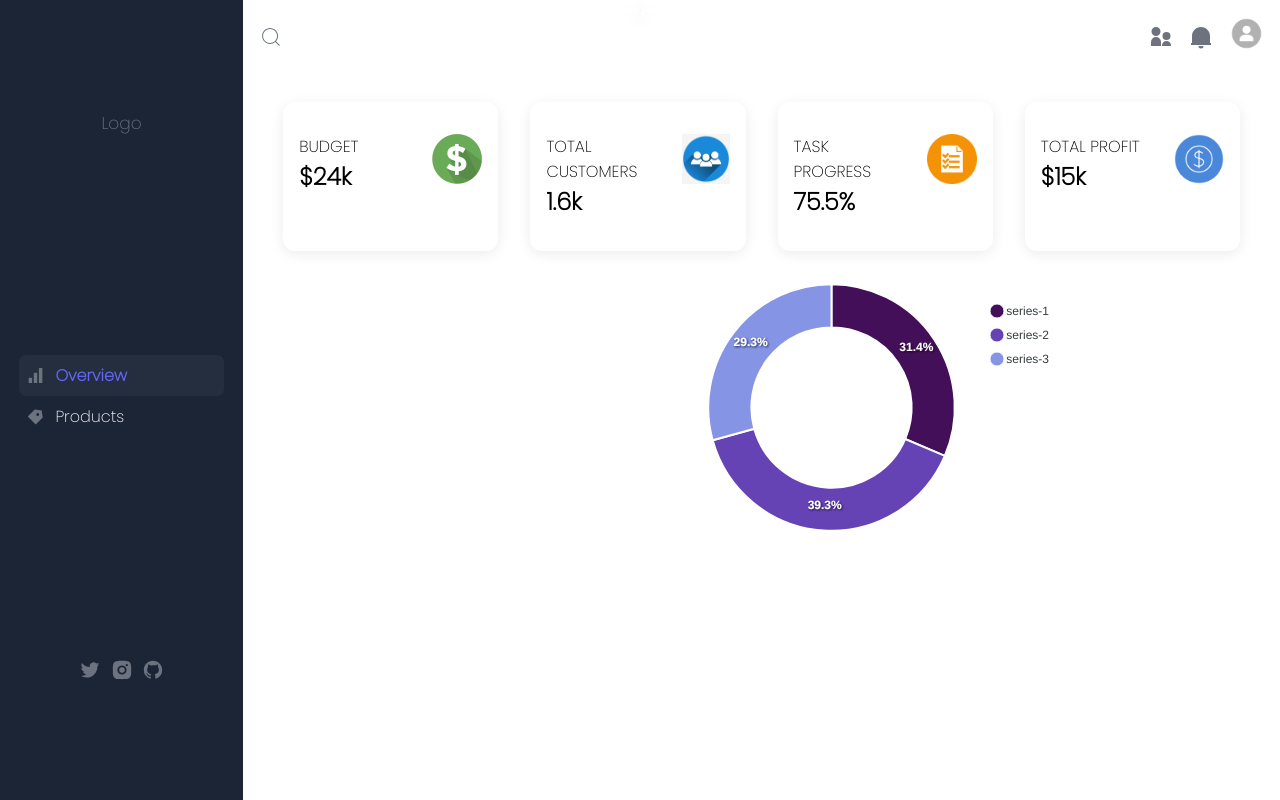
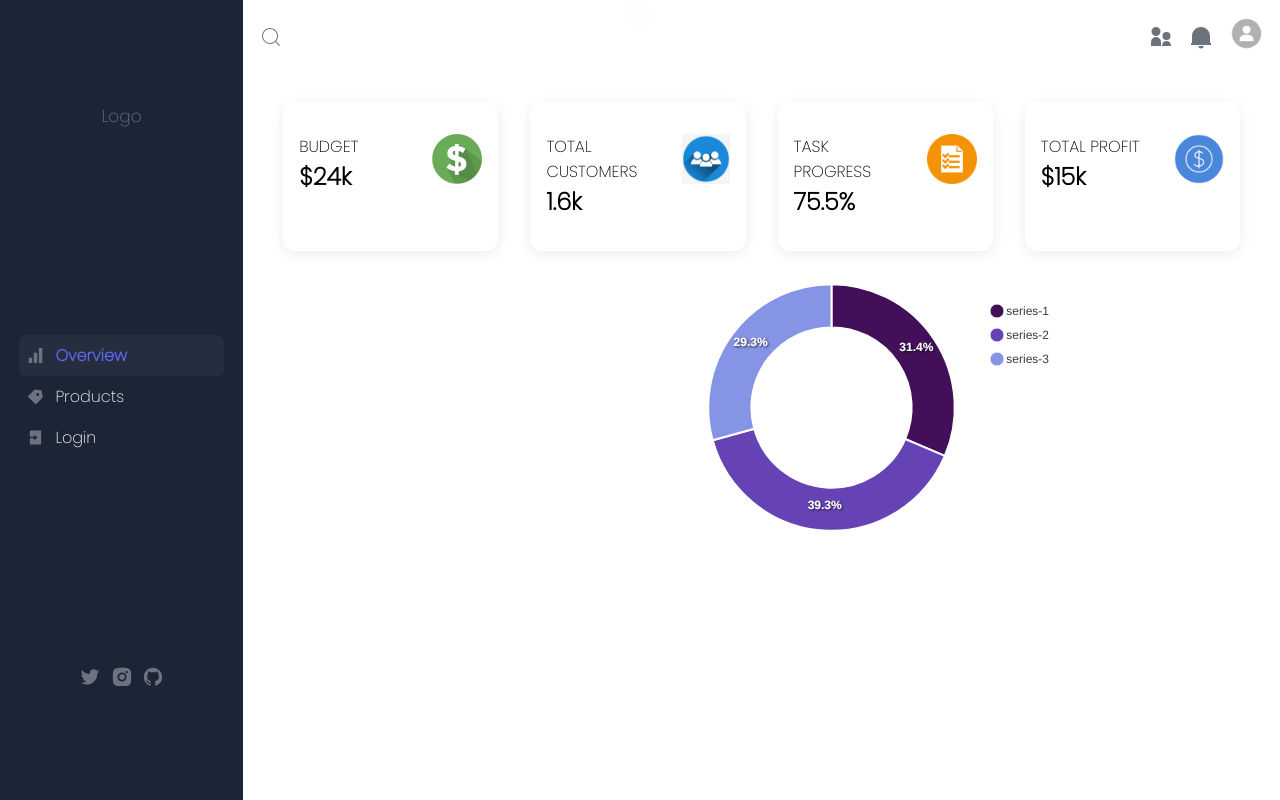
Before and after one commit to Abood10s/dashboard-react, a React (Create React App) app: page / in a window 1280 px wide. Built offline with nearby package versions, Linux system fonts and the light colour scheme; no server answers; a web font is replaced by a local one.

Commit message:
adding login page

```diff
--- a/src/components/Sidebar/index.js
+++ b/src/components/Sidebar/index.js
@@ -3,8 +3,7 @@ import SideBarItem from "../SidebarItem";
 import { PATHS } from "../../routes";
 import { useLocation } from "react-router-dom";
 import { AiFillSignal } from "react-icons/ai";
-import { RiUser3Fill } from "react-icons/ri";
-import { RiPriceTag3Fill } from "react-icons/ri";
+import { RiPriceTag3Fill, RiLoginBoxFill } from "react-icons/ri";
 import {
   RiSettings5Fill,
   RiTwitterFill,
@@ -33,6 +32,9 @@ const SideBar = ({ isShown, setIsShown }) => {
           <SideBarItem title={"Products"} path={PATHS.PRODUCTS}>
             <RiPriceTag3Fill className="icon" />
           </SideBarItem>
+          <SideBarItem title={"Login"} path={PATHS.LOGIN}>
+            <RiLoginBoxFill className="icon" />
+          </SideBarItem>
           {/* <SideBarItem title={"Settings"} path={PATHS.SETTINGS}>
             <RiSettings5Fill className="icon" />
           </SideBarItem> */}
```
